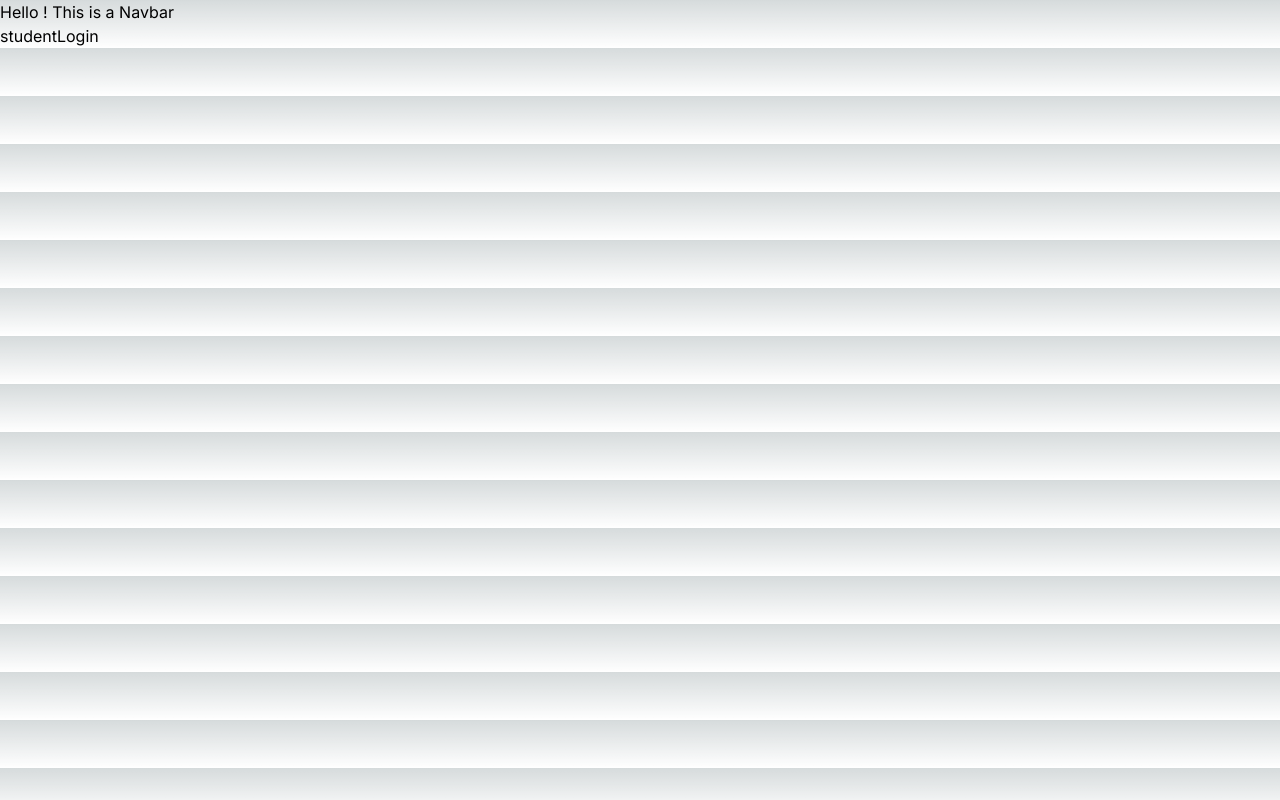
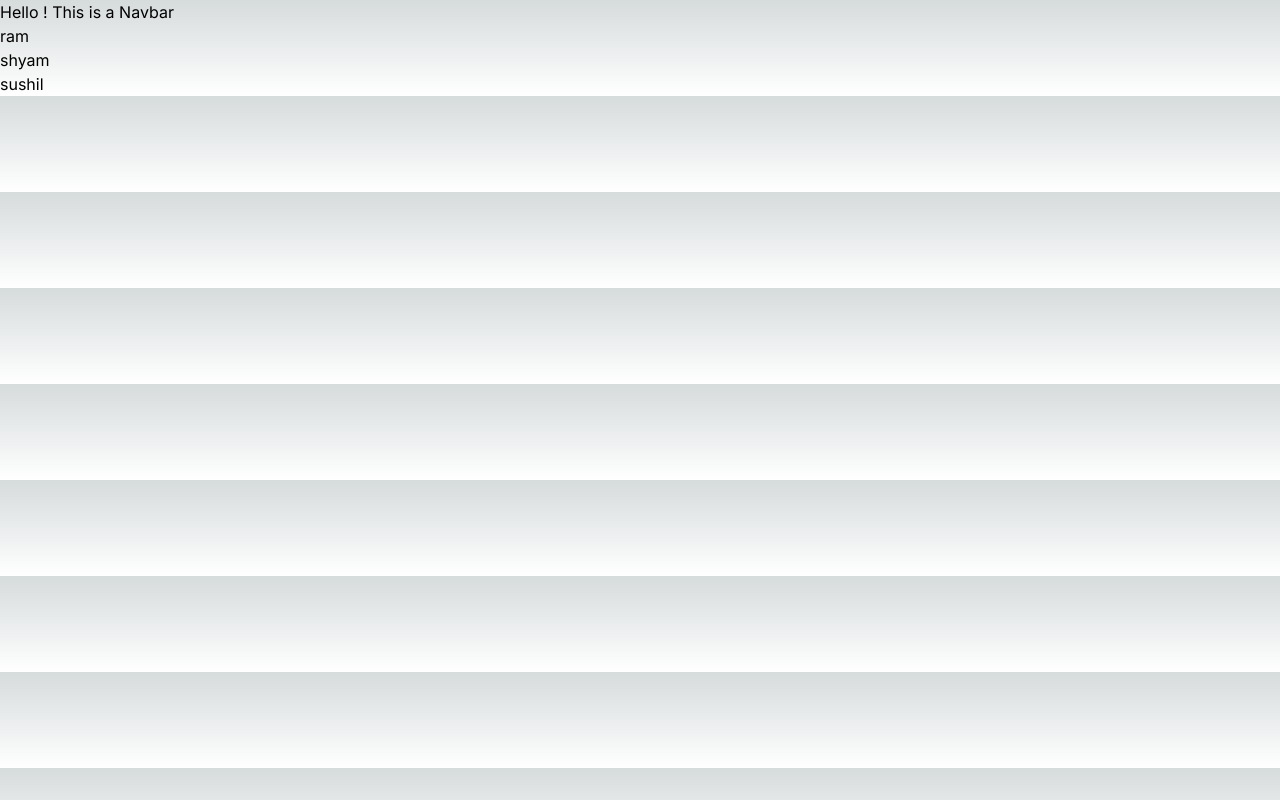
Before and after one commit to jungsushant/nextjs-basics, a Next.js app: page /login/student in a window 1280 px wide. Built offline with nearby package versions, Linux system fonts and the light colour scheme.

Commit message:
dynamic Routing basics done

```diff
--- /dev/null
+++ b/app/login/student/[name]/page.js
@@ -0,0 +1,9 @@
+"use client";
+
+import React from "react";
+
+const studentName = ({ params }) => {
+  return <div>{params.name}</div>;
+};
+
+export default studentName;
--- a/app/login/student/page.js
+++ b/app/login/student/page.js
@@ -1,7 +1,22 @@
+import Link from "next/link";
 import React from "react";
 
 const studentLogin = () => {
-  return <div>studentLogin</div>;
+  return (
+    <div>
+      <ul>
+        <li>
+          <Link href="/login/student/ram">ram</Link>
+        </li>
+        <li>
+          <Link href="/login/student/shyam">shyam</Link>
+        </li>
+        <li>
+          <Link href="/login/student/sushil">sushil</Link>
+        </li>
+      </ul>
+    </div>
+  );
 };
 
 export default studentLogin;
```
